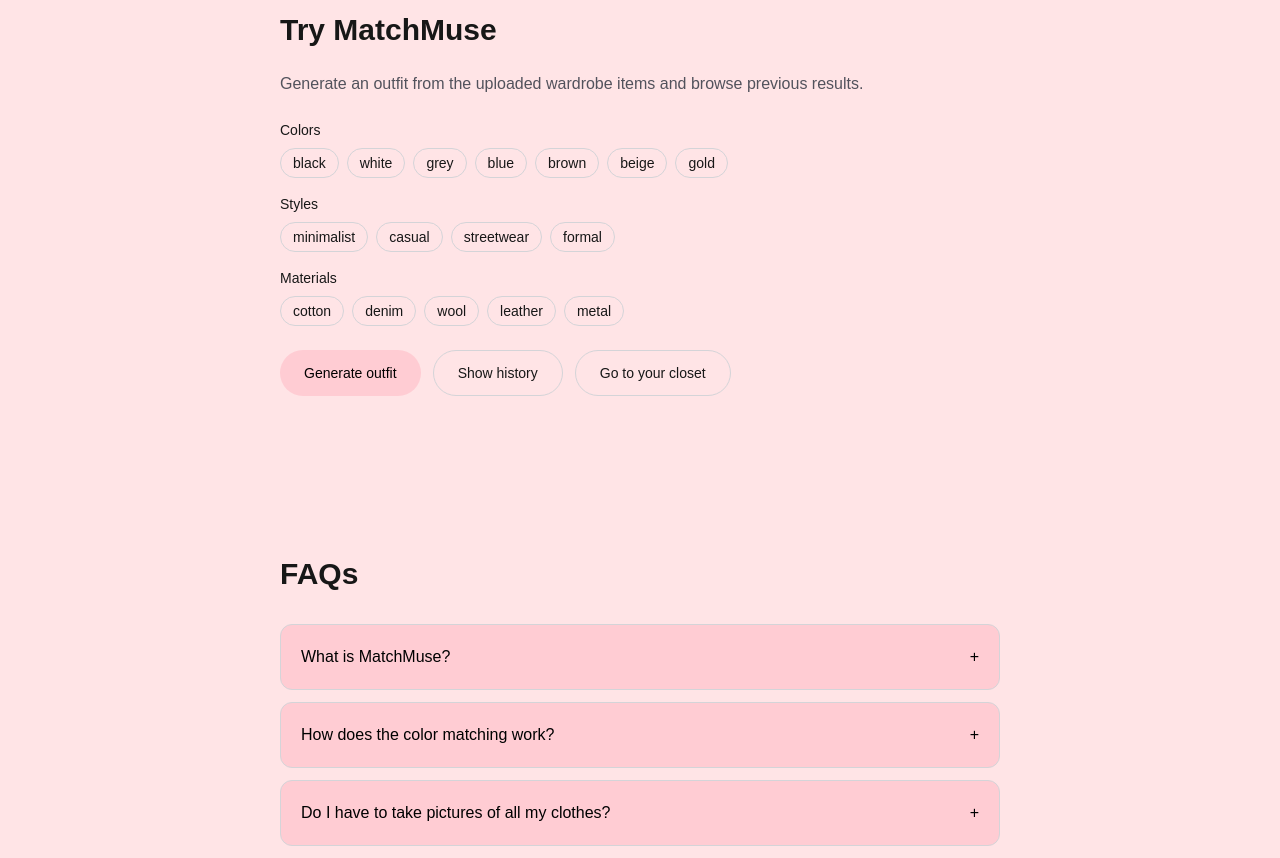
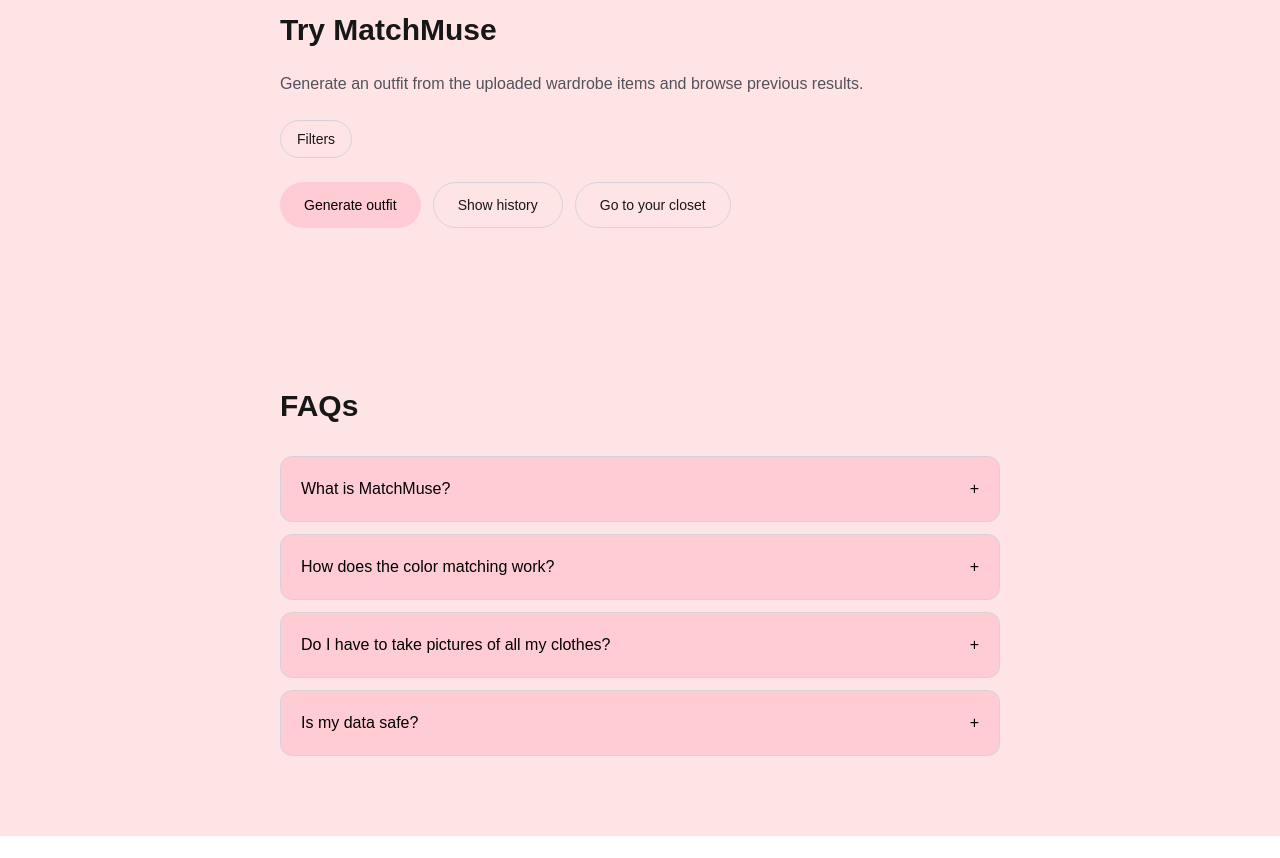
Before and after one commit to sofie-kirk22/MatchMuse-next, a Next.js app: page / in a window 1280 px wide. Shown: the part 1240-2098 px from the top of the page. After the commit the page ends 2076 px from the top, so only its background shows below. Built offline with nearby package versions, Linux system fonts and the light colour scheme.

Commit message:
made drop down filter button

```diff
--- a/src/app/components/outfitFilters.tsx
+++ b/src/app/components/outfitFilters.tsx
@@ -1,5 +1,6 @@
 "use client";
 
+import { useState } from "react";
 import { OutfitFilters } from "@/types/outfitFilters";
 
 type OutfitFiltersProps = {
@@ -18,12 +19,40 @@
         : [...current, value];
 }
 
+function countSelected(filters: OutfitFilters) {
+    return (
+        (filters.colors?.length ?? 0) +
+        (filters.styles?.length ?? 0) +
+        (filters.materials?.length ?? 0)
+    );
+}
+
 export default function OutfitFiltersComponent({
     filters,
     onChange,
 }: OutfitFiltersProps) {
+    const [open, setOpen] = useState(false);
+    const selectedCount = countSelected(filters);
+
     return (
         <div className="space-y-4">
+            <button
+                type="button"
+                onClick={() => setOpen((v) => !v)}
+                className="
+                flex items-center gap-2 rounded-full border border-zinc-300
+                bg-rose-100/75 px-4 py-2 text-sm font-medium transition
+                hover:bg-rose-50 dark:border-zinc-700 dark:bg-zinc-900 dark:hover:bg-zinc-800"
+            >
+                <span>{open ? "Hide filters" : "Filters"}</span>
+                {selectedCount > 0 && (
+                    <span className="rounded-full bg-rose-200 px-2 py-0.5 text-xs text-black dark:bg-white">
+                        {selectedCount}
+                    </span>
+                )}
+            </button>
+            {open && (
+                <div className="space-y-4 rounded-2xl border border-zinc-200 bg-white p-4 shadow-sm dark:border-zinc-800 dark:bg-zinc-950">
                     <FilterGroup
                         label="Colors"
                         options={availableColors}
@@ -59,6 +88,24 @@
                             })
                         }
                     />
+
+                    {selectedCount > 0 && (
+                        <button
+                            type="button"
+                            onClick={() =>
+                                onChange({
+                                    colors: [],
+                                    styles: [],
+                                    materials: [],
+                                })
+                            }
+                            className="text-sm font-medium underline transition hover:opacity-70"
+                        >
+                            Clear filters
+                        </button>
+                    )}
+                </div>
+            )}
         </div>
     );
 }
@@ -87,8 +134,7 @@
                             key={option}
                             type="button"
                             onClick={() => onToggle(option)}
-              className={`rounded-full px-3 py-1 text-sm transition ${
-                active
+                            className={`rounded-full px-3 py-1 text-sm transition ${active
                                 ? "bg-rose-200 text-black dark:bg-white dark:text-black"
                                 : "border border-zinc-300 bg-rose-100/75 hover:bg-rose-50 dark:border-zinc-700 dark:bg-zinc-900 dark:hover:bg-zinc-800"
                                 }`}
```
Lines whose indentation alone changed are shown as unchanged.
